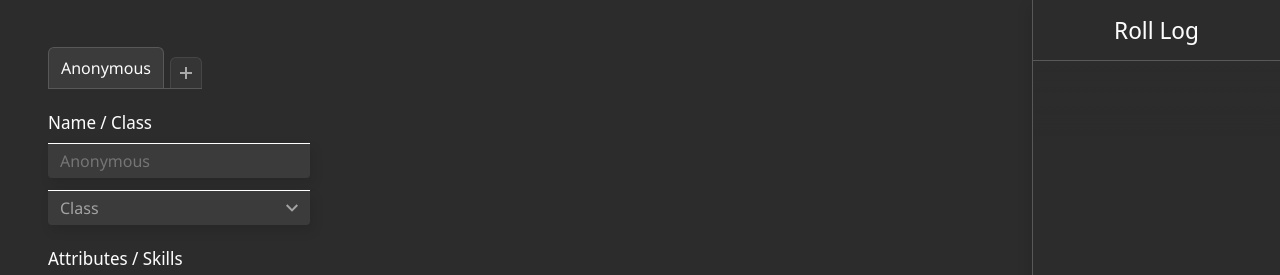
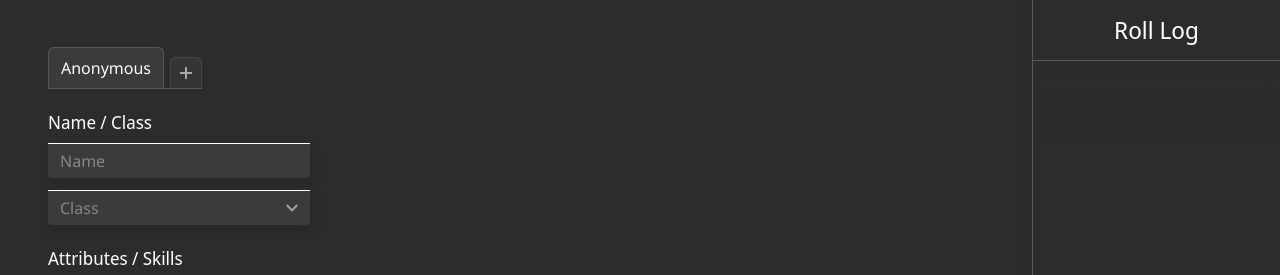
Before and after one commit to Paradoxdotexe/vade-mecum, a React (Create React App) app: page /engine in a window 1280 px wide. Shown: the top 275 px of the page. Built offline with nearby package versions, Linux system fonts and the light colour scheme.

Commit message:
PATCH: Add VInput component

```diff
--- /dev/null
+++ b/src/components/VInput.tsx
@@ -0,0 +1,57 @@
+import React, { useEffect, useState } from 'react';
+import styled from 'styled-components';
+
+const Input = styled.div`
+  background: #3b3b3b;
+  border-radius: 4px;
+  padding: 6px 12px;
+  box-shadow: 3px 6px 12px rgba(0, 0, 0, 0.1);
+  line-height: 1.4;
+
+  input {
+    padding: 0;
+    border: none;
+    color: #fff;
+    outline: none;
+    background: transparent;
+    font-size: 16px;
+    font-family: 'Noto Sans';
+
+    &::placeholder {
+      color: #868686;
+    }
+  }
+`;
+
+type VInputProps = {
+  placeholder: string;
+  className?: string;
+  value?: string;
+  onChange?: (value?: string) => void;
+};
+
+export const VInput: React.FC<VInputProps> = props => {
+  const [value, setValue] = useState<string | undefined>(props.value);
+
+  useEffect(() => {
+    if (props.value !== value) {
+      setValue(props.value);
+    }
+  }, [props.value]);
+
+  useEffect(() => {
+    if (value !== props.value) {
+      props.onChange?.(value);
+    }
+  }, [value]);
+
+  return (
+    <Input className={props.className}>
+      <input
+        value={value}
+        onChange={event => setValue(event.target.value)}
+        placeholder={props.placeholder}
+      />
+    </Input>
+  );
+};
--- a/src/components/VSelect.tsx
+++ b/src/components/VSelect.tsx
@@ -20,7 +20,7 @@ const Select = styled.div`
   box-shadow: 3px 6px 12px rgba(0, 0, 0, 0.1);
 
   &.select--empty {
-    color: #a3a3a3;
+    color: #868686;
   }
 
   svg {
--- a/src/pages/engine/characterSheet/CharacterSheet.tsx
+++ b/src/pages/engine/characterSheet/CharacterSheet.tsx
@@ -1,8 +1,8 @@
 import React from 'react';
 import styled from 'styled-components';
-import { useEngineState } from '../EngineStateContext';
 import { CharacterAttributesPanel } from './CharacterAttributesPanel';
 import { ClassSelect } from './ClassSelect';
+import { NameInput } from './NameInput';
 
 const Sheet = styled.div`
   display: flex;
@@ -23,25 +23,7 @@ const Sheet = styled.div`
       font-size: 18px;
     }
 
-    .section__name {
-      background: #3b3b3b;
-      border-radius: 0 0 4px 4px;
-      padding: 6px 12px;
-      box-shadow: 3px 6px 12px rgba(0, 0, 0, 0.1);
-      border-top: 1px solid #fff;
-      line-height: 1.4;
-
-      input {
-        padding: 0;
-        border: none;
-        color: #fff;
-        outline: none;
-        background: transparent;
-        font-size: 16px;
-        font-family: 'Noto Sans';
-      }
-    }
-
+    .section__name,
     .section__class {
       border-radius: 0 0 4px 4px;
       border-top: 1px solid #fff;
@@ -50,21 +32,13 @@ const Sheet = styled.div`
 `;
 
 export const CharacterSheet: React.FC = () => {
-  const { character, updateCharacter } = useEngineState();
-
   return (
     <Sheet>
       <div className="sheet__left">
         <div className="sheet__section">
           <div className="section__header">Name / Class</div>
-          <div className="section__name">
-            <input
-              value={character.name}
-              onChange={event => updateCharacter({ name: event.target.value })}
-              placeholder="Anonymous"
-            />
-          </div>
-          <ClassSelect />
+          <NameInput className="section__name" />
+          <ClassSelect className="section__class" />
         </div>
 
         <div className="sheet__section">
--- a/src/pages/engine/characterSheet/ClassSelect.tsx
+++ b/src/pages/engine/characterSheet/ClassSelect.tsx
@@ -2,7 +2,11 @@ import { VSelect } from '@/components/VSelect';
 import React from 'react';
 import { CLASSES, useEngineState } from '../EngineStateContext';
 
-export const ClassSelect: React.FC = () => {
+type ClassSelectProps = {
+  className?: string;
+};
+
+export const ClassSelect: React.FC<ClassSelectProps> = props => {
   const { character, updateCharacter } = useEngineState();
 
   const classes = CLASSES.vale_of_myths;
@@ -14,7 +18,7 @@ export const ClassSelect: React.FC = () => {
         value: c.label,
         label: c.label
       }))}
-      className="section__class"
+      className={props.className}
       value={character.class?.label}
       onChange={classLabel => {
         const currentClass = character.class;
--- /dev/null
+++ b/src/pages/engine/characterSheet/NameInput.tsx
@@ -0,0 +1,20 @@
+import React from 'react';
+import { useEngineState } from '../EngineStateContext';
+import { VInput } from '@/components/VInput';
+
+type NameInputProps = {
+  className?: string;
+};
+
+export const NameInput: React.FC<NameInputProps> = props => {
+  const { character, updateCharacter } = useEngineState();
+
+  return (
+    <VInput
+      placeholder="Name"
+      value={character.name}
+      onChange={value => updateCharacter({ name: value })}
+      className={props.className}
+    />
+  );
+};
--- a/src/version.json
+++ b/src/version.json
@@ -1,4 +1,4 @@
 {
-  "version": "0.9.1",
-  "versionCommitHash": "163e6eb"
+  "version": "0.9.2",
+  "versionCommitHash": "3a6706b"
 }
```
